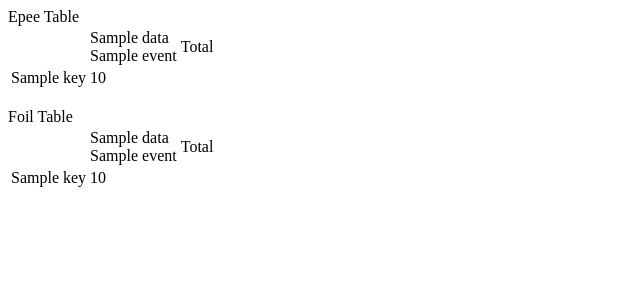
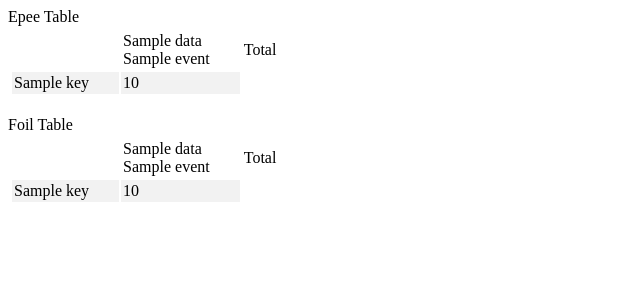
Before and after one commit to makrohn/ChamplainCupCalculator, a Django app: template points/templates/index.html in a window 1280 px wide. Shown: the top 300 px of the page, without its empty margins (0-640 px from the left). Run offline with Django 4.2, Linux system fonts and the light colour scheme; the template is opened without the code that fills it: most values are stand-ins (such as "Sample title", 1, 10 or a date in 2020).

Commit message:
Basic styling

```diff
--- /dev/null
+++ b/points/static/standings.css
@@ -0,0 +1,9 @@
+table, th, td {
+    border: 0px solid;
+    padding: 2px;
+    padding-right: 30px;
+  }
+
+  tr:nth-child(even) {
+    background-color: #f2f2f2;
+  }
--- a/points/templates/index.html
+++ b/points/templates/index.html
@@ -1,5 +1,6 @@
 <head>
-
+    {% load static %}
+    <link type="text/css" rel="stylesheet" href="{% static 'standings.css' %}">
 </head>
 <body>
 Epee Table
```
Also changed, not shown: cc_calc.py (+2 -10 lines), cup_load_points.py (+7 -0 lines).
